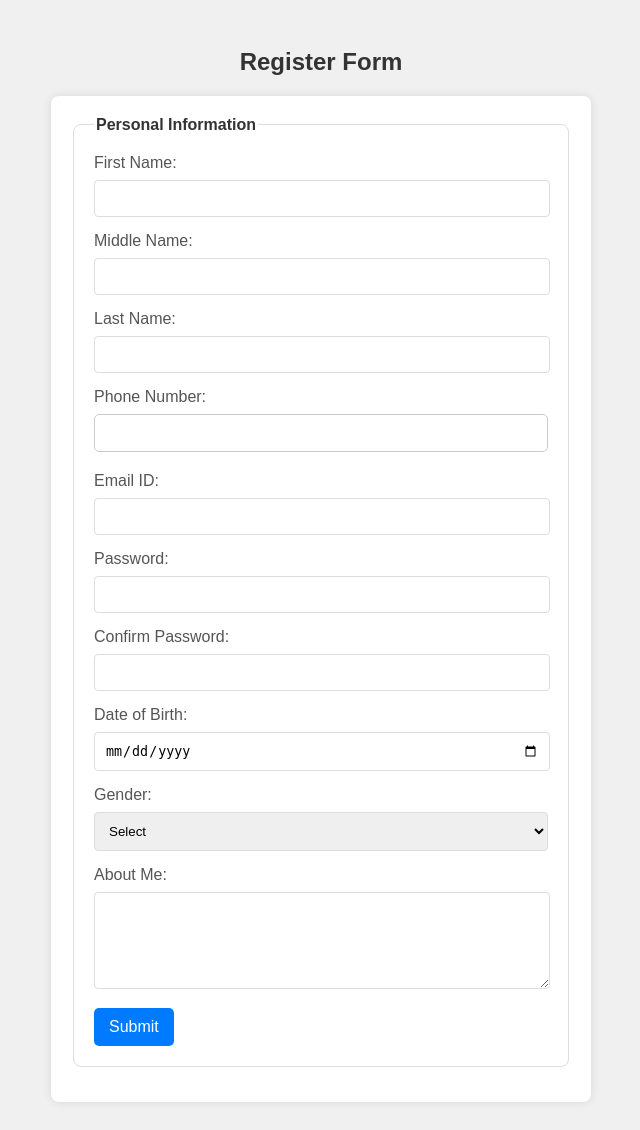
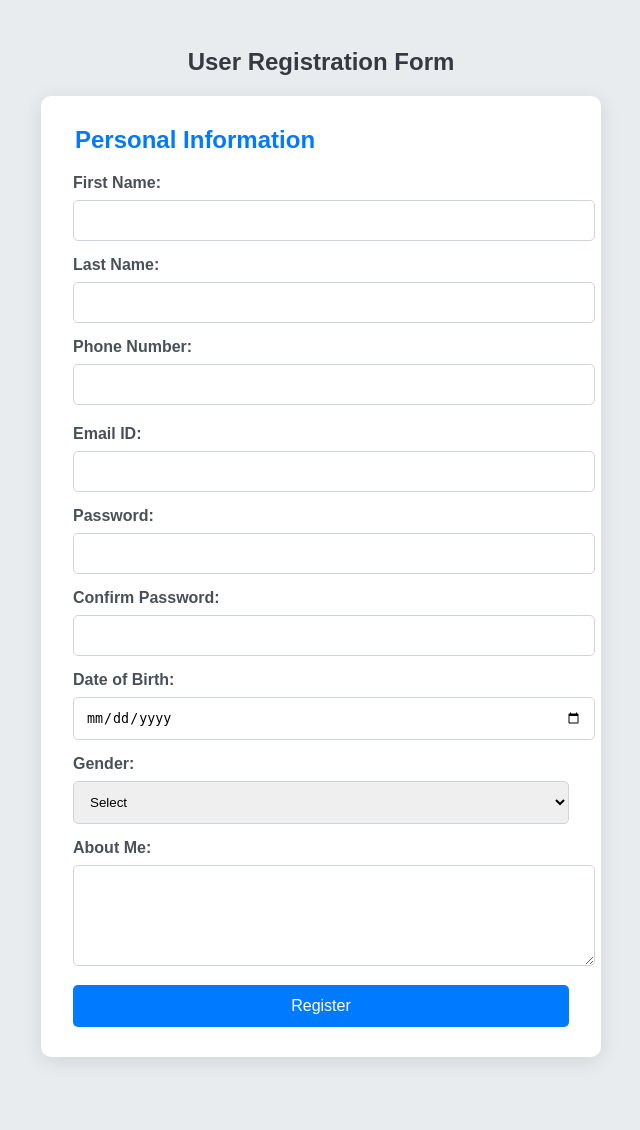
Before and after one commit to dkc2006/Jovac-project, a Flask app: page /register in a window 1280 px wide. Shown: the whole page, without its empty margins (319-959 px from the left). After the commit the page ends 1061 px from the top, so only its background shows below. Run offline with Flask 3, Linux system fonts and the light colour scheme; some libraries are stand-ins or nearby versions.

Commit message:
update the register and login file

```diff
--- a/api/app.py
+++ b/api/app.py
@@ -4,8 +4,11 @@ from flask_pymongo import PyMongo
 from werkzeug.security import generate_password_hash, check_password_hash
 import jwt
 from bson import ObjectId
+from flask_cors import CORS  # Import CORS
 
 app = Flask(__name__)
+CORS(app)  # Enable CORS for all routes and origins
+
 app.config["MONGO_URI"] = "mongodb://localhost:27017/mydatabase"
 app.config['SECRET_KEY'] = 'secret-key'
 
@@ -45,6 +48,7 @@ class User:
 def index():
     return 'Welcome to The Camping Adventure App'
 
+
 @app.route('/login', methods=['POST'])
 def login():
     data = request.get_json()
@@ -76,6 +80,7 @@ def login():
 
     except Exception as e:
         return jsonify({'error': str(e)}), 500
+
 
 @app.route('/register', methods=['POST'])
 def register():
@@ -110,9 +115,11 @@ def register():
     except Exception as e:
         return jsonify({'error': str(e)}), 500
 
+
 @app.route('/register', methods=['GET'])
 def render_register():
     return render_template('register.html')
 
+
 if __name__ == "__main__":
     app.run(debug=True)
--- a/api/templates/register.html
+++ b/api/templates/register.html
@@ -7,35 +7,37 @@
     <style>
       body {
         font-family: Arial, sans-serif;
-        background-color: #f0f0f0;
+        background-color: #e9ecef;
         padding: 20px;
       }
       h2 {
         text-align: center;
-        color: #333;
+        color: #343a40;
+        margin-bottom: 20px;
       }
       form {
-        background-color: #fff;
+        background-color: #ffffff;
         max-width: 500px;
         margin: 0 auto;
-        padding: 20px;
-        border-radius: 8px;
-        box-shadow: 0 0 10px rgba(0, 0, 0, 0.1);
+        padding: 30px;
+        border-radius: 10px;
+        box-shadow: 0 4px 20px rgba(0, 0, 0, 0.1);
       }
       fieldset {
-        border: 1px solid #ddd;
-        padding: 20px;
-        margin-bottom: 15px;
-        border-radius: 8px;
+        border: none;
+        padding: 0;
       }
       legend {
+        font-size: 1.5em;
         font-weight: bold;
-        color: #333;
+        color: #007bff;
+        margin-bottom: 20px;
       }
       label {
         display: block;
         margin-bottom: 8px;
-        color: #555;
+        color: #495057;
+        font-weight: bold;
       }
       input[type="text"],
       input[type="email"],
@@ -43,25 +45,28 @@
       input[type="date"],
       select,
       textarea {
-        width: calc(100% - 20px);
-        padding: 10px;
+        width: 100%;
+        padding: 12px;
         margin-bottom: 15px;
-        border: 1px solid #ddd;
-        border-radius: 4px;
+        border: 1px solid #ced4da;
+        border-radius: 5px;
+        transition: border-color 0.3s;
+      }
+      input[type="text"]:focus,
+      input[type="email"]:focus,
+      input[type="password"]:focus,
+      input[type="date"]:focus,
+      select:focus,
+      textarea:focus {
+        border-color: #007bff;
+        outline: none;
       }
       input[type="tel"] {
         width: 100%;
-        padding: 10px;
-        font-size: 14px;
-        border: 1px solid #ccc;
+        padding: 12px;
+        border: 1px solid #ced4da;
         border-radius: 5px;
         margin-bottom: 20px;
-        box-sizing: border-box;
-        transition: border-color 0.3s;
-      }
-      input[type="tel"]:focus {
-        border-color: #007bff;
-        outline: none;
       }
       input[type="checkbox"] {
         margin-right: 5px;
@@ -70,33 +75,38 @@
         display: inline;
         margin-right: 15px;
         font-size: 14px;
-        color: #555;
+        color: #495057;
       }
-      input[type="submit"],
-      button {
+      input[type="submit"] {
         background-color: #007bff;
         color: #fff;
-        padding: 10px 15px;
+        padding: 12px;
         border: none;
         border-radius: 5px;
         cursor: pointer;
         font-size: 16px;
+        transition: background-color 0.3s, transform 0.2s;
+        width: 100%;
       }
-      input[type="submit"]:hover,
-      button:hover {
+      input[type="submit"]:hover {
         background-color: #0056b3;
+        transform: translateY(-1px);
       }
-      select {
-        padding: 10px;
-        width: 100%;
-        margin-bottom: 15px;
-        border: 1px solid #ddd;
-        border-radius: 4px;
+      textarea {
+        resize: vertical;
+      }
+      @media (max-width: 600px) {
+        form {
+          padding: 20px;
+        }
+        h2 {
+          font-size: 1.5em;
+        }
       }
     </style>
   </head>
   <body>
-    <h2>Register Form</h2>
+    <h2>User Registration Form</h2>
     <form id="registerForm">
       <fieldset>
         <legend>Personal Information</legend>
@@ -107,14 +117,6 @@
           name="firstname"
           required
           autocomplete="given-name"
-        />
-
-        <label for="middlename">Middle Name:</label>
-        <input
-          type="text"
-          id="middlename"
-          name="middlename"
-          autocomplete="additional-name"
         />
 
         <label for="lastname">Last Name:</label>
@@ -177,7 +179,7 @@
           required
         ></textarea>
 
-        <input type="submit" value="Submit" />
+        <input type="submit" value="Register" />
       </fieldset>
     </form>
 
@@ -198,12 +200,21 @@
 
           try {
             const response = await fetch("http://127.0.0.1:5000/register", {
-              // Flask backend port
               method: "POST",
               headers: {
                 "Content-Type": "application/json",
               },
-              body: JSON.stringify(data), // Send JSON data to backend
+              body: JSON.stringify({
+                name: data.firstname + " " + data.lastname,
+                email: data.email,
+                password: data.password,
+                firstname: data.firstname,
+                lastname: data.lastname,
+                phone: data.phone,
+                dob: data.dob,
+                gender: data.gender,
+                aboutme: data.aboutme,
+              }), // Send JSON data to backend
             });
 
             // Handle non-OK response from the server
@@ -214,6 +225,9 @@
 
             const result = await response.json();
             alert(result.message || "Registration successful");
+
+            // Redirect to login page after successful registration
+            window.location.href = "../login.html"; // path to the login page
           } catch (error) {
             alert(`Registration failed: ${error.message}`);
           }
--- a/index.html
+++ b/index.html
@@ -47,7 +47,7 @@
 
         <div class="nav-singin border">
           <a href="./api/templates/register.html"> <p><span>Hello, sign up</span></p></a>
-          <a href="./login.html"><p class="nav-second">& Log in</p></a>
+          <a href="./api/login.html"><p class="nav-second">& Log in</p></a>
         </div>
         <div class="nav-return border">
           <a href="./booking.html"><p><span><b>Booking</b></span></p></a>
```
Also changed, not shown: api/login.html (renamed from login.html, +14 -10 lines).
